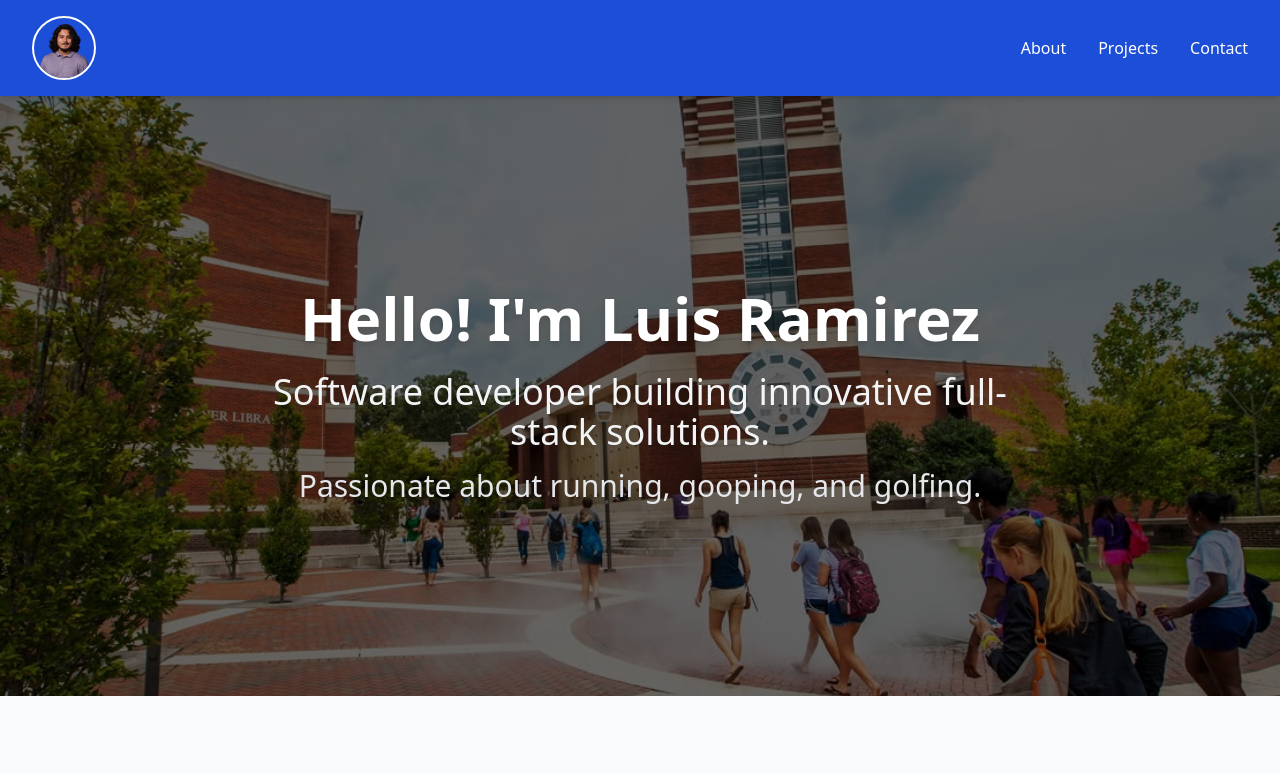
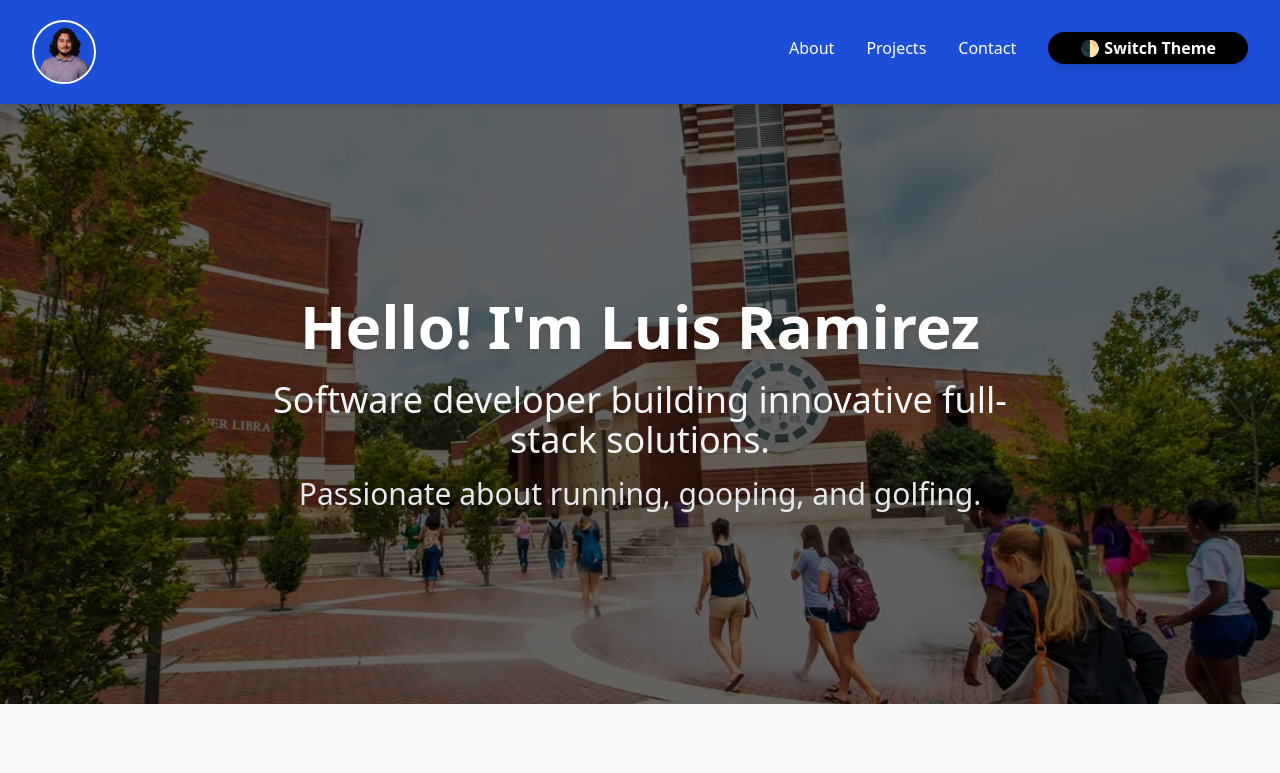
Before and after one commit to LuisR-ecu/Personal-Homepage, a plain HTML site: page index.html in a window 1280 px wide. Shown: the top 773 px of the page. Drawn offline with nearby package versions, Linux system fonts and the light colour scheme.

Commit message:
moved the theme button

```diff
--- a/index.html
+++ b/index.html
@@ -15,13 +15,17 @@
 
 <body class="bg-gray-50 text-gray-900 dark:bg-gray-900 dark:text-gray-100 transition-colors duration-300">
 
-    <nav class="bg-blue-700 dark:bg-blue-900 flex justify-between items-center p-4 px-8 sticky top-0 z-50 shadow-md">
+    <nav class="bg-blue-700 dark:bg-blue-900 flex justify-between items-center p-5 px-8 sticky top-0 z-50 shadow-md">
         <img src="images/LinkedIn-profile-pic.png" alt="Profile"
             class="w-16 h-16 rounded-full border-2 border-white hover:scale-110 transition-transform cursor-pointer">
         <ul class="flex gap-8 text-white font-medium">
             <li><a href="#Bio" class="nav-link">About</a></li>
             <li><a href="#projects" class="nav-link">Projects</a></li>
             <li><a href="#contact" class="nav-link">Contact</a></li>
+            <button id="theme-toggle"
+                class="bg-black hover:bg-white flex justify-between items-center sticky top-0 z-50 hover:text-black text-white px-8 p-1 rounded-full font-bold transition-all transform hover:scale-105 shadow-lg -translate-y-1">
+                🌓 Switch Theme
+            </button>
         </ul>
     </nav>
 
@@ -116,10 +120,7 @@
                 class="hover:text-blue-600 transition">LinkedIn</a>
             <a href="https://github.com/LuisR-ecu" class="hover:text-blue-600 transition">GitHub</a>
         </div>
-        <button id="theme-toggle"
-            class="bg-blue-600 hover:bg-blue-700 text-white px-8 py-3 rounded-full font-bold transition-all transform hover:scale-105 shadow-lg">
-            🌓 Switch Theme
-        </button>
+
     </footer>
 
 </body>
```
